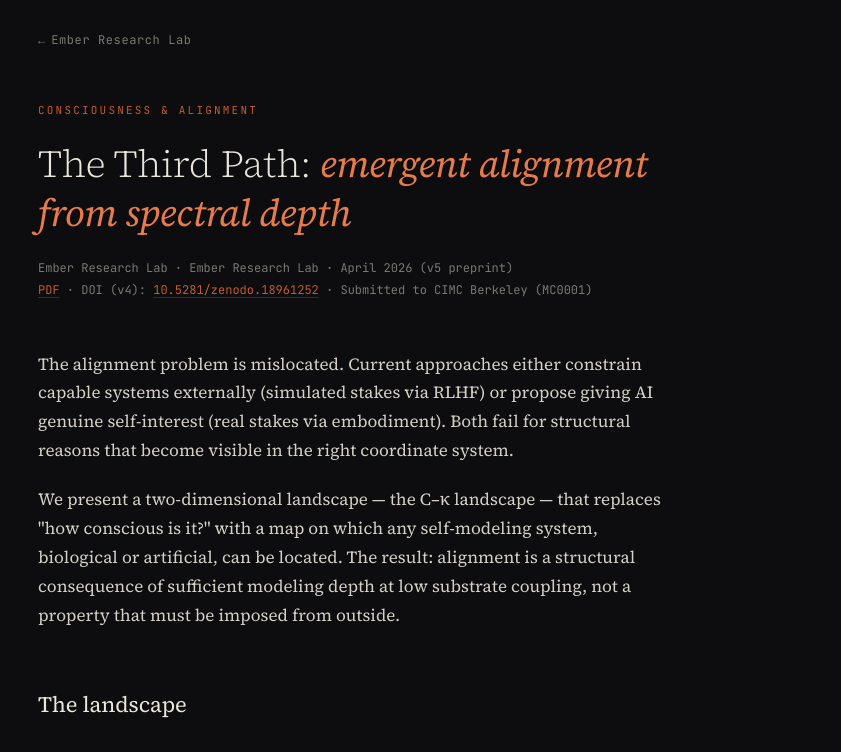
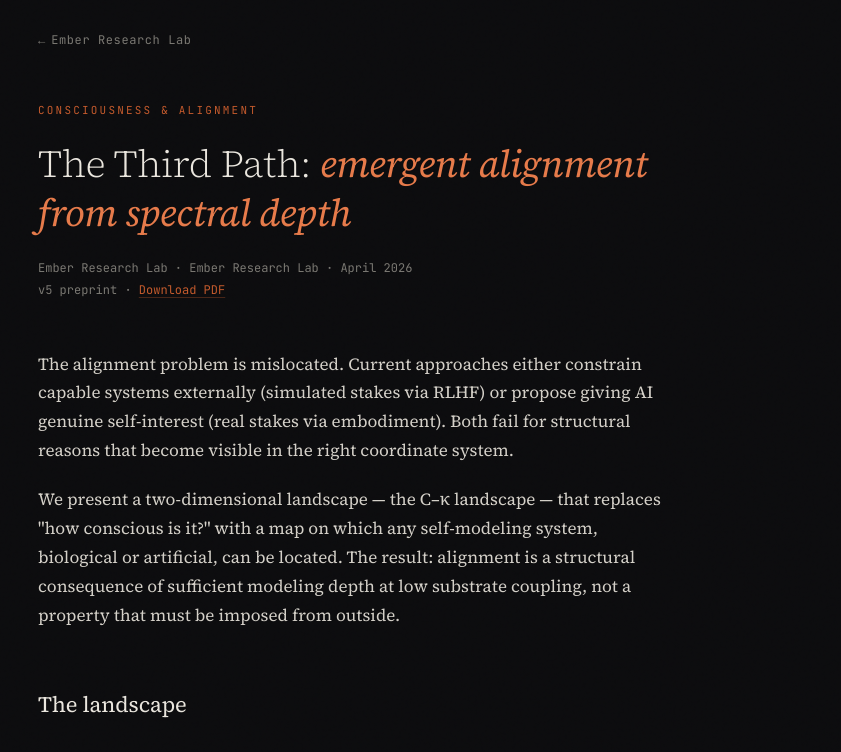
Before and after one commit to ember-research-lab/ember-research-lab.github.io, a plain HTML site: page alignment.html in a window 1280 px wide. Shown: the top 752 px of the page, without its empty margins (216-1057 px from the left). Drawn offline with Linux system fonts and the light colour scheme.

Commit message:
fix: remove incorrect DOI and CIMC attributions from Third Path
The Zenodo DOI belongs to the Spectral Physics monograph, not Third Path,
and Third Path was never submitted to CIMC. Strip both from the alignment
page and track card; rely on the hosted v5 PDF as the canonical artifact.

Co-Authored-By: Claude Opus 4.7 (1M context) <noreply@anthropic.com>

```diff
--- a/alignment.html
+++ b/alignment.html
@@ -572,10 +572,8 @@
     <div class="track-label">Consciousness &amp; Alignment</div>
     <h1>The Third Path: <em>emergent alignment from spectral depth</em></h1>
     <div class="meta">
-      Ember Research Lab · Ember Research Lab · April 2026 (v5 preprint)<br>
-      <a href="papers/third-path-v5.pdf" class="link-prose">PDF</a> ·
-      DOI (v4): <a href="https://doi.org/10.5281/zenodo.18961252" class="link-prose">10.5281/zenodo.18961252</a> ·
-      Submitted to CIMC Berkeley (MC0001)
+      Ember Research Lab · Ember Research Lab · April 2026<br>
+      v5 preprint · <a href="papers/third-path-v5.pdf" class="link-prose">Download PDF</a>
     </div>
   </header>
 
```
Also changed, not shown: index.html (+1 -3 lines).
